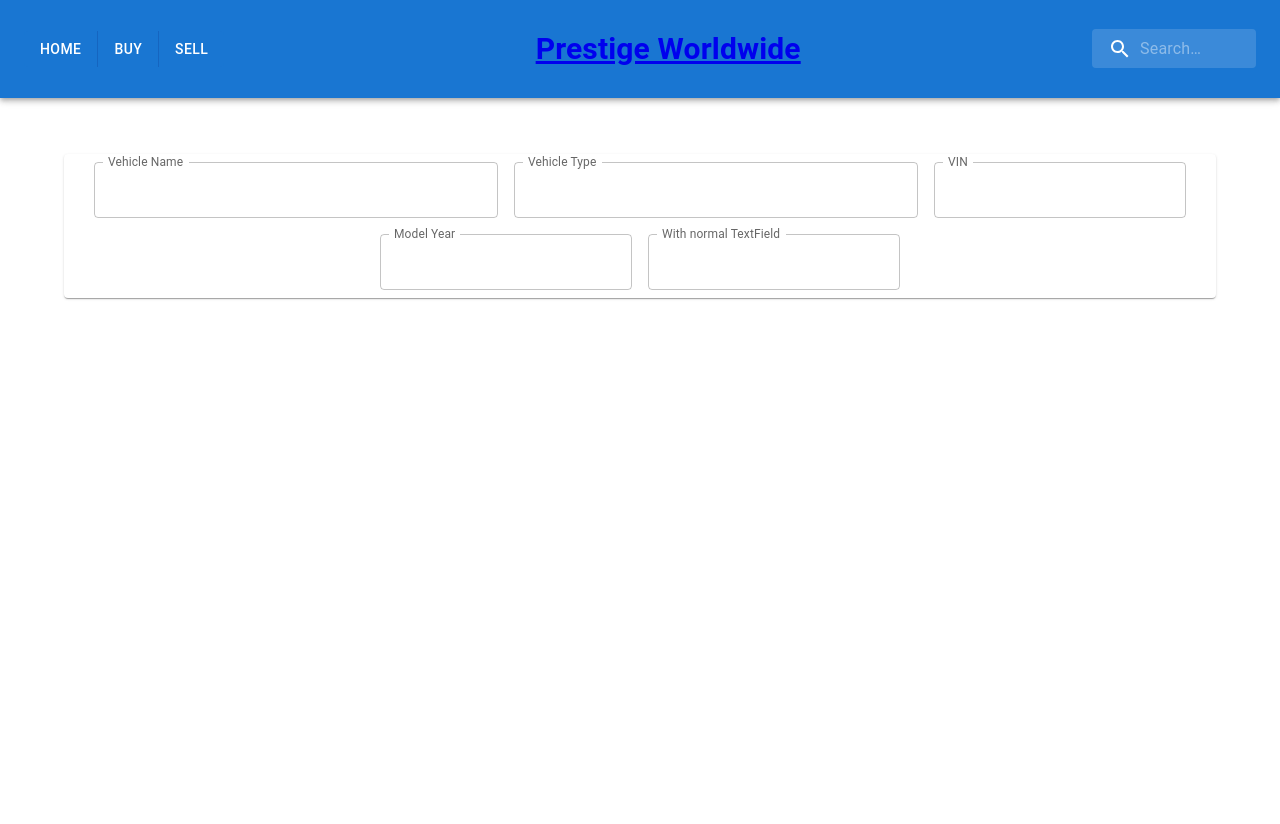
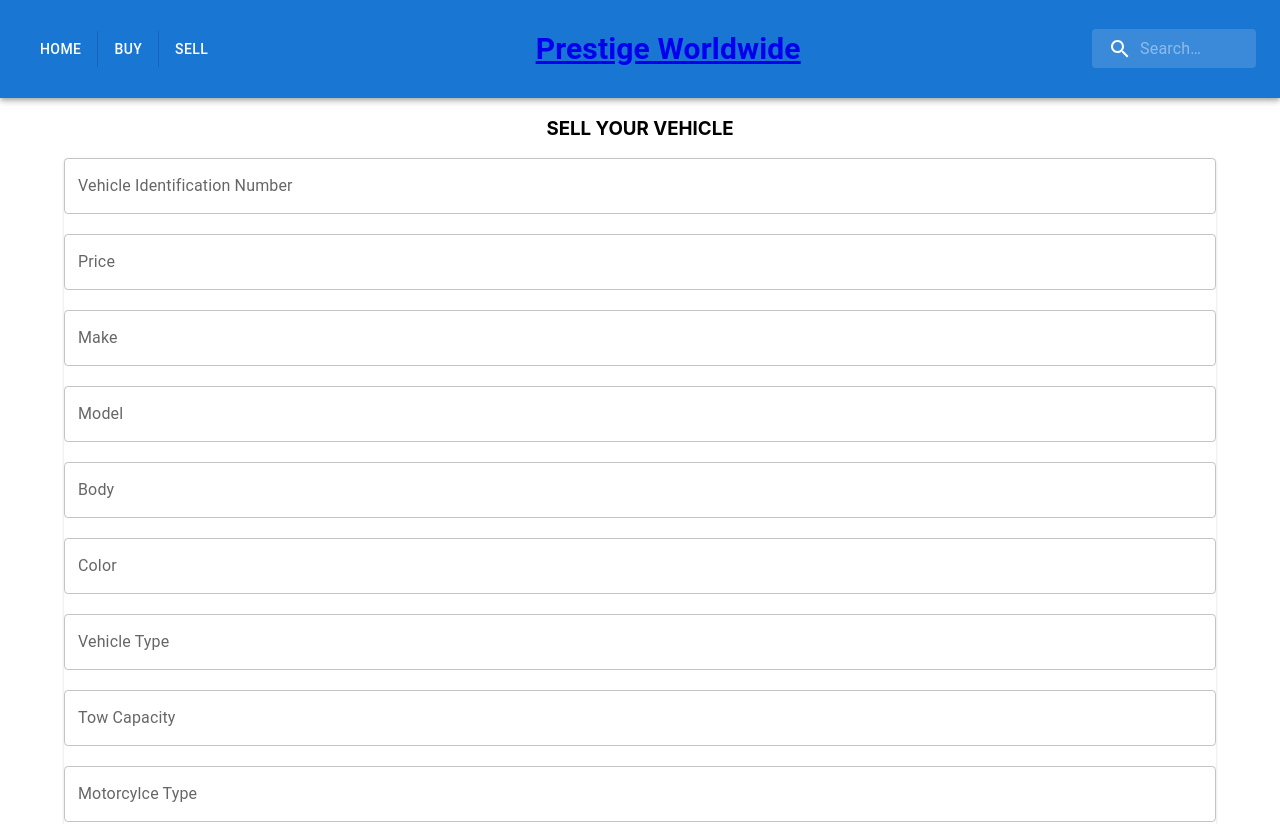
Before and after one commit to nhidalgo20/174Project, a React (Create React App) app in the folder frontend/: page /SellPage in a window 1280 px wide. Shown: the top 824 px of the page. Before the commit the page ends 800 px from the top, so only its background shows below. Built offline with nearby package versions, Linux system fonts and the light colour scheme.

Commit message:
sell page update

```diff
--- a/frontend/src/SellPage.js
+++ b/frontend/src/SellPage.js
@@ -1,17 +1,8 @@
 import * as React from 'react';
 import Box from '@mui/material/Box';
-import IconButton from '@mui/material/IconButton';
-import Input from '@mui/material/Input';
-import FilledInput from '@mui/material/FilledInput';
-import OutlinedInput from '@mui/material/OutlinedInput';
-import InputLabel from '@mui/material/InputLabel';
 import InputAdornment from '@mui/material/InputAdornment';
-import FormHelperText from '@mui/material/FormHelperText';
-import FormControl from '@mui/material/FormControl';
 import TextField from '@mui/material/TextField';
-import Visibility from '@mui/icons-material/Visibility';
-import VisibilityOff from '@mui/icons-material/VisibilityOff';
-import { Container, Paper } from '@mui/material';
+import { Container, Paper, Button } from '@mui/material';
 
 export default function InputAdornments() {
   const [values, setValues] = React.useState({
@@ -19,74 +10,74 @@ export default function InputAdornments() {
     password: '',
     weight: '',
     weightRange: '',
-    showPassword: false,
   });
 
-  const handleChange = (prop) => (event) => {
-    setValues({ ...values, [prop]: event.target.value });
-  };
 
-  const handleClickShowPassword = () => {
-    setValues({
-      ...values,
-      showPassword: !values.showPassword,
-    });
-  };
-
-  const handleMouseDownPassword = (event) => {
-    event.preventDefault();
-  };
-
+  const handleClick=(e)=>{};
   return (
       <p>
           <p>
-          <div>&nbsp;</div>
-        <div>&nbsp;</div>
-
       <Container>
+       <h3>SELL YOUR VEHICLE</h3>
        <Paper>
     <Box sx={{ display: 'flex', flexWrap: 'wrap' }}>
       <div>
-        <TextField
-          label="Vehicle Name"
-          id="outlined-start-adornment"
-          sx={{ m: 1, width: '40ch' }}
-          InputProps={{
-            startAdornment: <InputAdornment position="start"></InputAdornment>,
-          }}
+        <TextField id="outlined-basic" label="Vehicle Identification Number" variant="outlined" fullWidth
+       // value={VIN}
+       // onChange={(e)=>setName(e.target.value)}
         />
-        <TextField
-          label="Vehicle Type"
-          id="outlined-start-adornment"
-          sx={{ m: 1, width: '40ch' }}
-          InputProps={{
-            startAdornment: <InputAdornment position="start"></InputAdornment>,
-          }}
+        &nbsp;
+        <TextField id="outlined-basic" label="Price" variant="outlined" fullWidth
+       // value={price}
+        //onChange={(e)=>setAddress(e.target.value)}
         />
-        <TextField
-          label="VIN"
-          id="outlined-start-adornment"
-          sx={{ m: 1, width: '25ch' }}
-          InputProps={{
-            startAdornment: <InputAdornment position="start"></InputAdornment>,
-          }}
+        &nbsp;
+        <TextField id="outlined-basic" label="Make " variant="outlined" fullWidth
+        //value={make}
+       // onChange={(e)=>setAddress(e.target.value)}
         />
-        <TextField
-          label="Model Year"
-          id="outlined-start-adornment"
-          sx={{ m: 1, width: '25ch' }}
-          InputProps={{
-            startAdornment: <InputAdornment position="start"></InputAdornment>,
-          }}
+        &nbsp;
+        <TextField id="outlined-basic" label="Model " variant="outlined" fullWidth
+       // value={model}
+       // onChange={(e)=>setAddress(e.target.value)}
         />
-        <TextField
-          label="With normal TextField"
-          id="outlined-start-adornment"
-          sx={{ m: 1, width: '25ch' }}
-          InputProps={{
-            startAdornment: <InputAdornment position="start"></InputAdornment>,
-          }}
+        &nbsp;
+        <TextField id="outlined-basic" label="Body " variant="outlined" fullWidth
+       // value={body}
+       // onChange={(e)=>setAddress(e.target.value)}
         />
+        &nbsp;
+        <TextField id="outlined-basic" label="Color " variant="outlined" fullWidth
+       // value={color}
+       // onChange={(e)=>setAddress(e.target.value)}
+        />
+        &nbsp;
+        <TextField id="outlined-basic" label="Vehicle Type " variant="outlined" fullWidth
+        //value={vehicleType}
+        //onChange={(e)=>setAddress(e.target.value)}
+        />
+        &nbsp;
+        <TextField id="outlined-basic" label="Tow Capacity " variant="outlined" fullWidth
+       // value={towCapacity}
+        //onChange={(e)=>setAddress(e.target.value)}
+        />
+        &nbsp;
+        <TextField id="outlined-basic" label="Motorcylce Type " variant="outlined" fullWidth
+       // value={motorCycleType}
+       // onChange={(e)=>setAddress(e.target.value)}
+        />
+        &nbsp;
+        <TextField id="outlined-basic" label="Water Capacity " variant="outlined" fullWidth
+       // value={waterCapacity}
+        //onChange={(e)=>setAddress(e.target.value)}
+        />
+        &nbsp;
+        &nbsp;
+        <div>
+        <Button variant="contained" color="secondary" onClick={handleClick}> Submit </Button>
+        &nbsp;
+        &nbsp;
+        </div>
       </div>
     </Box>
     </Paper>
```
